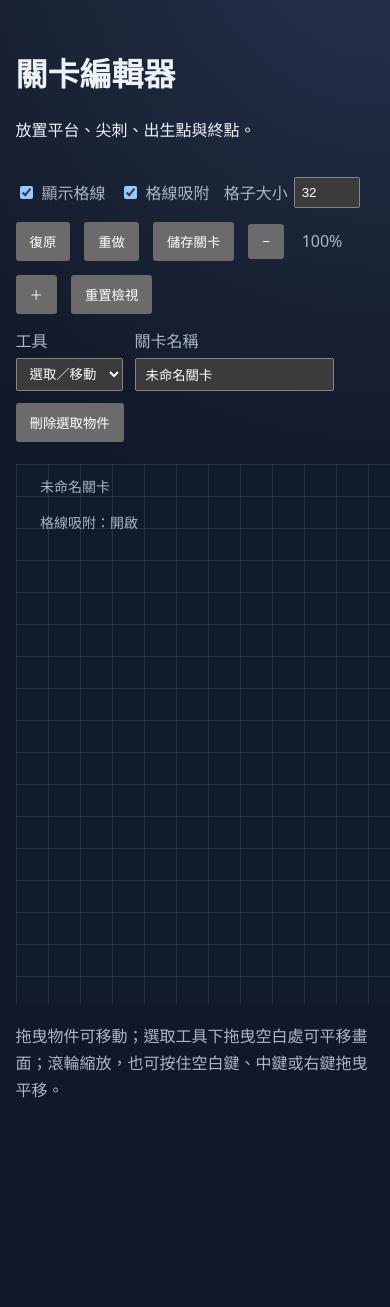
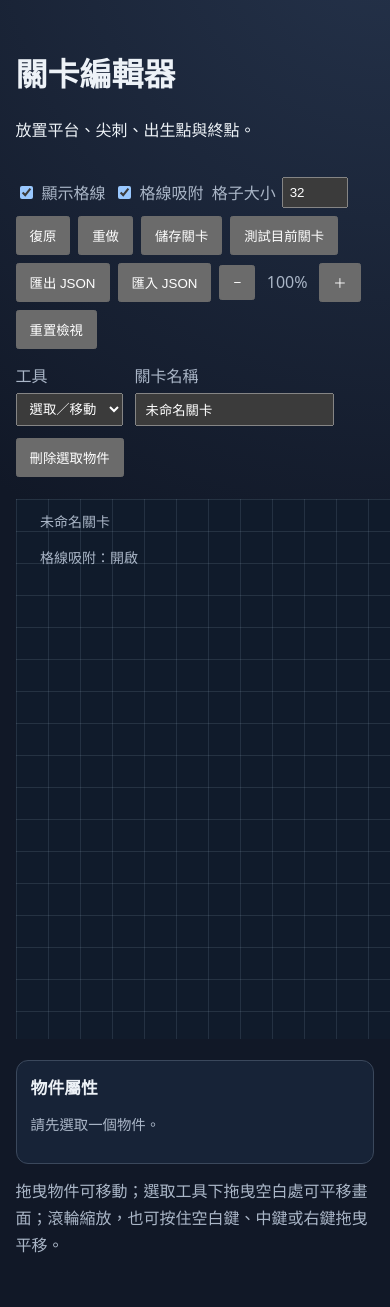
Before and after one commit to lowtaxi1030/ParkourGameWebsite, a Flask app: page /editor in a window 390 px wide; the page is wider, and only the part inside the window is pictured. Shown: the part 90-1397 px from the top of that part. Before the commit the page ends 1188 px from the top of that part, so only its background shows below. Run offline with Flask 3, Linux system fonts and the light colour scheme.

Commit message:
物件屬性版面V1

```diff
--- a/frontend/static/css/editor.css
+++ b/frontend/static/css/editor.css
@@ -10,3 +10,18 @@
 .editor-controls input, .editor-controls select, .toolbar input, .toolbar button { padding: 7px 9px; }
 .toolbar button, .editor-controls button { padding: 8px 12px; cursor: pointer; }
 #zoom-value { min-width: 48px; text-align: center; color: var(--muted); }
+
+
+.editor-workspace { display: grid; grid-template-columns: minmax(0, 1fr) 210px; gap: 16px; align-items: start; }
+.editor-canvas-wrap { min-width: 0; }
+.object-properties { margin-top: 22px; padding: 14px; border: 1px solid var(--border); border-radius: 12px; background: var(--card, #172337); }
+.object-properties h2 { margin: 0 0 12px; font-size: 1.05rem; }
+.object-properties label { display: flex; flex-direction: column; gap: 5px; margin: 10px 0; color: var(--muted); font-size: .9rem; }
+.object-properties input { box-sizing: border-box; width: 100%; min-width: 0; padding: 7px; }
+.object-properties button { width: 100%; padding: 8px; cursor: pointer; }
+#property-empty { color: var(--muted); font-size: .9rem; }
+@media (max-width: 850px) {
+    .editor-workspace { grid-template-columns: 1fr; }
+    .object-properties { margin-top: 0; }
+    .toolbar { gap: 8px; }
+}
--- a/frontend/static/js/editor/editor.js
+++ b/frontend/static/js/editor/editor.js
@@ -19,6 +19,20 @@ const zoomInButton = document.querySelector("#zoom-in");
 const zoomOutButton = document.querySelector("#zoom-out");
 const resetCameraButton = document.querySelector("#reset-camera");
 const zoomValue = document.querySelector("#zoom-value");
+const testButton = document.querySelector("#test-level");
+const exportButton = document.querySelector("#export-level");
+const importButton = document.querySelector("#import-level");
+const importFileInput = document.querySelector("#import-level-file");
+const propertyEmpty = document.querySelector("#property-empty");
+const propertyFields = document.querySelector("#property-fields");
+const propertyInputs = {
+    type: document.querySelector("#property-type"),
+    x: document.querySelector("#property-x"),
+    y: document.querySelector("#property-y"),
+    width: document.querySelector("#property-width"),
+    height: document.querySelector("#property-height"),
+};
+const applyPropertiesButton = document.querySelector("#apply-properties");
 
 const editorState = {
     level: createEmptyLevel(),
@@ -102,8 +116,8 @@ function createObject(type, x, y) {
     return {
         id: `${type}_${crypto.randomUUID ? crypto.randomUUID().slice(0, 8) : Date.now().toString(36)}`,
         type,
-        x,
-        y,
+        x: Math.max(0, Math.min(x, editorState.level.settings.width - size.width)),
+        y: Math.max(0, Math.min(y, editorState.level.settings.height - size.height)),
         ...size,
     };
 }
@@ -131,6 +145,69 @@ function updateAndDraw() {
     editorState.activeTool = activeToolInput.value;
     if (zoomValue) zoomValue.textContent = `${Math.round(editorState.camera.zoom * 100)}%`;
     drawEditor(canvas, editorState);
+    updatePropertyPanel();
+}
+
+function getSelectedObject() {
+    if (editorState.selectedObjectIds.length !== 1) return null;
+    return editorState.level.objects.find(
+        (object) => object.id === editorState.selectedObjectIds[0]
+    ) || null;
+}
+
+function updatePropertyPanel() {
+    const object = getSelectedObject();
+    propertyEmpty.hidden = Boolean(object);
+    propertyFields.hidden = !object;
+    if (!object) return;
+    for (const key of ["type", "x", "y", "width", "height"]) {
+        propertyInputs[key].value = object[key];
+    }
+}
+
+function validateImportedLevel(level) {
+    if (!level || typeof level !== "object" || Array.isArray(level)) {
+        throw new Error("JSON 最外層必須是物件。");
+    }
+    if (!level.metadata || typeof level.metadata !== "object" || Array.isArray(level.metadata) ||
+        !level.settings || typeof level.settings !== "object" || Array.isArray(level.settings) ||
+        !Array.isArray(level.objects)) {
+        throw new Error("關卡必須包含 metadata、settings 與 objects。");
+    }
+    for (const key of ["width", "height", "tile_size", "gravity"]) {
+        if (!Number.isFinite(Number(level.settings[key]))) {
+            throw new Error(`設定值 ${key} 必須是有效數字。`);
+        }
+    }
+    if (Number(level.settings.width) < 320 || Number(level.settings.width) > 100000 ||
+        Number(level.settings.height) < 320 || Number(level.settings.height) > 20000 ||
+        Number(level.settings.tile_size) < 8 || Number(level.settings.tile_size) > 256 ||
+        Number(level.settings.gravity) < 0 || Number(level.settings.gravity) > 5000) {
+        throw new Error("關卡設定超出允許範圍。");
+    }
+    const ids = new Set();
+    for (const object of level.objects) {
+        if (!object || typeof object !== "object" ||
+            !["platform", "spike", "spawn", "goal"].includes(object.type)) {
+            throw new Error("物件資料或物件類型不正確。");
+        }
+        if (typeof object.id !== "string" || !object.id || ids.has(object.id)) {
+            throw new Error("每個物件都必須有不重複的 ID。");
+        }
+        ids.add(object.id);
+        for (const key of ["x", "y", "width", "height"]) {
+            if (!Number.isFinite(Number(object[key]))) {
+                throw new Error(`物件 ${object.id} 的 ${key} 不是有效數字。`);
+            }
+        }
+        if (Number(object.x) < 0 || Number(object.y) < 0 ||
+            Number(object.width) < 8 || Number(object.height) < 8 ||
+            Number(object.x) + Number(object.width) > Number(level.settings.width) ||
+            Number(object.y) + Number(object.height) > Number(level.settings.height)) {
+            throw new Error(`物件 ${object.id} 的位置或大小不合理，或超出關卡範圍。`);
+        }
+    }
+    return level;
 }
 
 function startPan(event) {
@@ -271,19 +348,27 @@ canvas.addEventListener("pointermove", (event) => {
             editorState.gridSize,
             editorState.snapToGrid
         );
-        object.x = Math.max(0, position.x);
-        object.y = Math.max(0, position.y);
+        object.x = Math.max(0, Math.min(
+            position.x, editorState.level.settings.width - object.width
+        ));
+        object.y = Math.max(0, Math.min(
+            position.y, editorState.level.settings.height - object.height
+        ));
         updateAndDraw();
         return;
     }
     if (object && drag.mode === "resize") {
         const original = drag.object;
         const handle = drag.handle;
-        const resizePoint = applySnapping(
+        const snappedPoint = applySnapping(
             point,
             editorState.gridSize,
             editorState.snapToGrid
         );
+        const resizePoint = {
+            x: Math.max(0, Math.min(snappedPoint.x, editorState.level.settings.width)),
+            y: Math.max(0, Math.min(snappedPoint.y, editorState.level.settings.height)),
+        };
         let left = original.x;
         let top = original.y;
         let right = original.x + original.width;
@@ -401,10 +486,83 @@ window.addEventListener("keydown", (event) => {
     if (event.key === "ArrowUp") position.y = Math.max(0, position.y - step);
     if (event.key === "ArrowDown") position.y += step;
     position = applySnapping(position, editorState.gridSize, editorState.snapToGrid);
-    object.x = position.x;
-    object.y = position.y;
+    object.x = Math.max(0, Math.min(
+        position.x, editorState.level.settings.width - object.width
+    ));
+    object.y = Math.max(0, Math.min(
+        position.y, editorState.level.settings.height - object.height
+    ));
     status.textContent = "已使用方向鍵微調物件位置。";
     updateAndDraw();
+});
+
+applyPropertiesButton.addEventListener("click", () => {
+    const object = getSelectedObject();
+    if (!object) return;
+    const values = {};
+    for (const key of ["x", "y", "width", "height"]) {
+        values[key] = Number(propertyInputs[key].value);
+        if (!Number.isFinite(values[key])) {
+            status.textContent = "物件屬性必須是有效數字。";
+            return;
+        }
+    }
+    if (values.x < 0 || values.y < 0 || values.width < MIN_OBJECT_SIZE ||
+        values.height < MIN_OBJECT_SIZE ||
+        values.x + values.width > editorState.level.settings.width ||
+        values.y + values.height > editorState.level.settings.height) {
+        status.textContent = "物件不可超出關卡範圍，寬高至少要 8。";
+        return;
+    }
+    recordChange();
+    Object.assign(object, values);
+    status.textContent = "已更新物件屬性。";
+    updateAndDraw();
+});
+
+exportButton.addEventListener("click", () => {
+    editorState.level.metadata.name = levelNameInput.value.trim() || "未命名關卡";
+    const blob = new Blob(
+        [JSON.stringify(editorState.level, null, 2)],
+        { type: "application/json" }
+    );
+    const url = URL.createObjectURL(blob);
+    const link = document.createElement("a");
+    link.href = url;
+    link.download = `${editorState.level.metadata.name.replace(/[\\\\/:*?"<>|]/g, "_")}.json`;
+    link.click();
+    URL.revokeObjectURL(url);
+    status.textContent = "已匯出 JSON 關卡檔案。";
+});
+
+importButton.addEventListener("click", () => importFileInput.click());
+importFileInput.addEventListener("change", async () => {
+    const file = importFileInput.files?.[0];
+    if (!file) return;
+    try {
+        const imported = validateImportedLevel(JSON.parse(await file.text()));
+        recordChange();
+        editorState.level = imported;
+        levelNameInput.value = imported.metadata.name || "未命名關卡";
+        editorState.selectedObjectIds = [];
+        status.textContent = `已匯入關卡：${levelNameInput.value}`;
+        updateAndDraw();
+    } catch (error) {
+        status.textContent = `匯入失敗：${error.message}`;
+    } finally {
+        importFileInput.value = "";
+    }
+});
+
+testButton.addEventListener("click", () => {
+    editorState.level.metadata.name = levelNameInput.value.trim() || "未命名關卡";
+    try {
+        validateImportedLevel(editorState.level);
+        sessionStorage.setItem("parkour_test_level", JSON.stringify(editorState.level));
+        window.location.href = "/game?source=editor";
+    } catch (error) {
+        status.textContent = `無法測試：${error.message}`;
+    }
 });
 
 async function loadInitialLevel() {
--- a/frontend/templates/editor.html
+++ b/frontend/templates/editor.html
@@ -11,6 +11,10 @@
         <button id="undo" type="button">復原</button>
         <button id="redo" type="button">重做</button>
         <button id="save-level" type="button">儲存關卡</button>
+        <button id="test-level" type="button">測試目前關卡</button>
+        <button id="export-level" type="button">匯出 JSON</button>
+        <button id="import-level" type="button">匯入 JSON</button>
+        <input id="import-level-file" type="file" accept=".json,application/json" hidden>
         <button id="zoom-out" type="button" aria-label="縮小檢視">−</button>
         <span id="zoom-value">100%</span>
         <button id="zoom-in" type="button" aria-label="放大檢視">＋</button>
@@ -31,8 +35,22 @@
     <label>關卡名稱 <input id="level-name" type="text" value="未命名關卡"></label>
     <button id="delete-selected" type="button">刪除選取物件</button>
 </div>
-<div class="canvas-wrap editor-canvas-wrap">
-    <canvas id="editor-canvas" width="960" height="540"></canvas>
+<div class="editor-workspace">
+    <div class="canvas-wrap editor-canvas-wrap">
+        <canvas id="editor-canvas" width="960" height="540"></canvas>
+    </div>
+    <aside class="object-properties" aria-label="物件屬性">
+        <h2>物件屬性</h2>
+        <p id="property-empty">請先選取一個物件。</p>
+        <div id="property-fields" hidden>
+            <label>物件類型 <input id="property-type" type="text" readonly></label>
+            <label>X 位置 <input id="property-x" type="number" min="0" step="1"></label>
+            <label>Y 位置 <input id="property-y" type="number" min="0" step="1"></label>
+            <label>寬度 <input id="property-width" type="number" min="8" step="1"></label>
+            <label>高度 <input id="property-height" type="number" min="8" step="1"></label>
+            <button id="apply-properties" type="button">套用變更</button>
+        </div>
+    </aside>
 </div>
 <p class="hint" id="editor-status">拖曳物件可移動；選取工具下拖曳空白處可平移畫面；滾輪縮放，也可按住空白鍵、中鍵或右鍵拖曳平移。</p>
 {% endblock %}
```
Also changed, not shown: backend/services/level_service.py (+105 -30 lines), frontend/static/css/game.css (+11 -0 lines), frontend/static/js/game/game.js (+49 -2 lines), frontend/templates/game.html (+10 -2 lines), tests/test_levels.py (+41 -0 lines), README.md.
